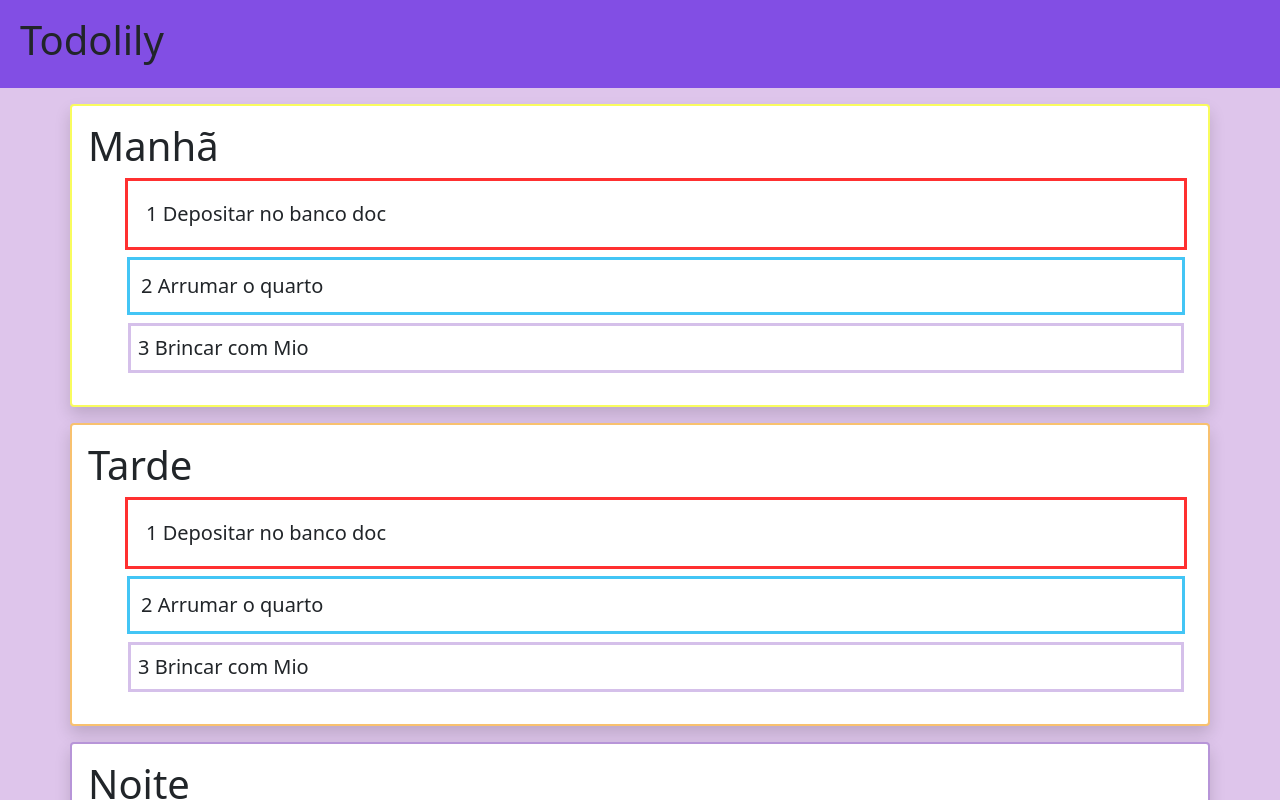
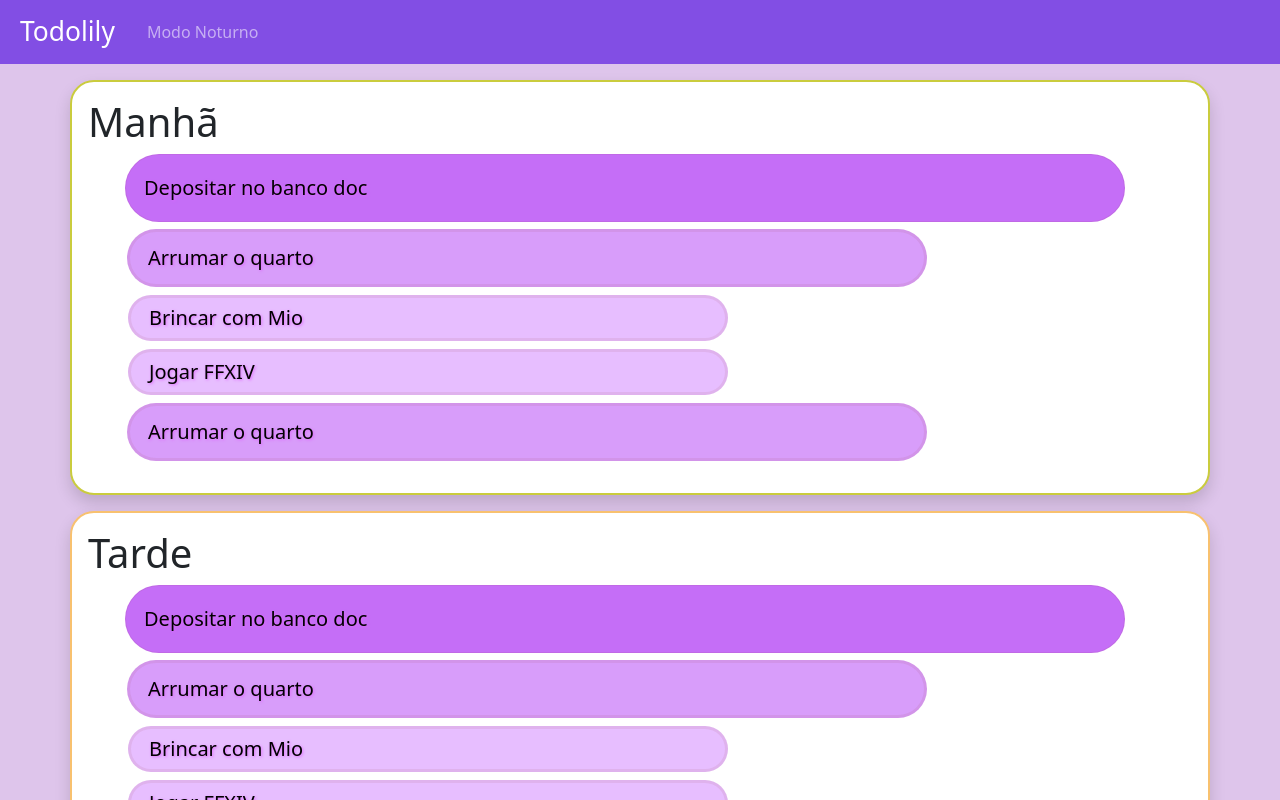
Before and after one commit to ChimiWei/practice-with-angular, an Angular app: page / in a window 1280 px wide. Shown: the top 800 px of the page. Built offline with nearby package versions, Linux system fonts and the light colour scheme.

Commit message:
ajustes nas boxes de tarefas

```diff
--- a/src/app/header/header.component.css
+++ b/src/app/header/header.component.css
@@ -1,3 +1,11 @@
-header {
+nav {
     background-color: rgba(116, 60, 228, 0.864);
 }
+
+.navbar-brand {
+    font-size: 1.65rem;
+}
+
+.nav-link:hover {
+    cursor: pointer;
+}
--- a/src/app/header/header.component.html
+++ b/src/app/header/header.component.html
@@ -1,7 +1,13 @@
-<header class="navbar navbar-expand-lg navbar-dark mb-3">
-<div class="container-fluid " >
-    <h4 class="display-6 p-2 "> Todolily </h4>
+<nav class="navbar navbar-expand-lg navbar-dark mb-3">
+<div class="container-fluid" >
+    <a class="navbar-brand display-1 p-2"> Todolily </a>
+    <div class="collapse navbar-collapse" id="navbarNav">
+    <ul class="navbar-nav">
+      <li class="nav-item">
+        <a class="nav-link"> Modo Noturno </a>
+      </li>
 
+    </ul>
   </div>
-
-</header>
+</div>
+</nav>
--- a/src/app/lista-tarefas/lista-tarefas.component.css
+++ b/src/app/lista-tarefas/lista-tarefas.component.css
@@ -1,15 +1,17 @@
-li {
-    list-style: none;
-}
+
 
 :host-context(.theme-manha) #homework {
-    border: 2px solid #f9fc5e!important;
+    border: 2px solid #cacc3d!important;
+    border-radius: 24px;
+
 }
 
 :host-context(.theme-tarde) #homework {
     border: 2px solid #f8c16f!important;
+    border-radius: 24px;
 }
 
 :host-context(.theme-noite) #homework {
     border: 2px solid #b795d8!important;
+    border-radius: 24px;
 }
--- a/src/app/lista-tarefas/lista-tarefas.component.html
+++ b/src/app/lista-tarefas/lista-tarefas.component.html
@@ -1,6 +1,6 @@
 <section>
 
-<div id="homework" class="container rounded shadow bg-body mb-3 p-3" >
+<div id="homework" class="container shadow bg-body mb-3 p-3" >
 <h2 class="display-6"> {{periodo}} </h2>
 <ul>
     <app-tarefa *ngFor="let t of tarefas" [t]="t"> </app-tarefa>
--- a/src/app/lista-tarefas/lista-tarefas.component.ts
+++ b/src/app/lista-tarefas/lista-tarefas.component.ts
@@ -13,7 +13,9 @@ export class ListaTarefasComponent implements OnInit {
   tarefas = [
     { id: 1, prioridadeNivel: 1, tarefa: "Depositar no banco doc", periodo:"manha"},
     { id: 2, prioridadeNivel: 2, tarefa: "Arrumar o quarto", periodo: "tarde" },
-    { id: 3, prioridadeNivel: 3, tarefa: "Brincar com Mio", periodo: "noite" }
+    { id: 3, prioridadeNivel: 3, tarefa: "Brincar com Mio", periodo: "noite" },
+    { id: 3, prioridadeNivel: 3, tarefa: "Jogar FFXIV", periodo: "noite" },
+    { id: 2, prioridadeNivel: 2, tarefa: "Arrumar o quarto", periodo: "tarde" }
 
 
   ]
--- a/src/app/tarefa/tarefa.component.css
+++ b/src/app/tarefa/tarefa.component.css
@@ -1,21 +1,31 @@
  .tarefa-1 {
-    border: 3px solid rgba(255, 2, 2, 0.816);
-    padding: 18px;
+    background-color: rgb(197, 110, 247);
+    border: 1px solid rgba(143, 54, 54, 0.09);
+    border-radius: 65px;
+    padding: 18px 18px;
     margin: 5px;
+    max-width: 1000px;
 }
 
  .tarefa-2 {
-    border: 3px solid rgba(7, 179, 242, 0.755);
-    padding: 11px;
+    border: 3px solid rgba(143, 54, 54, 0.09);
+    background-color: rgb(216, 157, 250);
+    border-radius: 65px;
+    padding: 11px 18px;
     margin: 7px;
+    max-width: 800px;
 }
 
  .tarefa-3 {
-    border: 3px solid #5a08ac41;
-    padding: 7px;
+    border: 3px solid rgba(143, 54, 54, 0.09);
+    background-color: rgb(231, 190, 255);
+    border-radius: 65px;
+    padding: 5px 18px;
     margin: 8px;
+    max-width: 600px;
 }
 
-li {
-    list-style: none;
+.lead {
+    text-shadow:1px 1px 3px rgb(222, 102, 252);
+    color: rgb(2, 0, 2);
 }
--- a/src/app/tarefa/tarefa.component.html
+++ b/src/app/tarefa/tarefa.component.html
@@ -1,3 +1,3 @@
 <li  [ngClass]="{'tarefa-1': t.prioridadeNivel === 1,'tarefa-2': t.prioridadeNivel === 2, 'tarefa-3': t.prioridadeNivel === 3}">
-    <div class="lead"  > {{t.prioridadeNivel}}  {{t.tarefa}} </div>
+    <span class="lead"  >   {{t.tarefa}} </span>
  </li>
--- a/src/styles.css
+++ b/src/styles.css
@@ -6,3 +6,6 @@
 .darkMode {
     background-color: rgb(100, 91, 106);
 }
+li {
+    list-style: none;
+}
```
